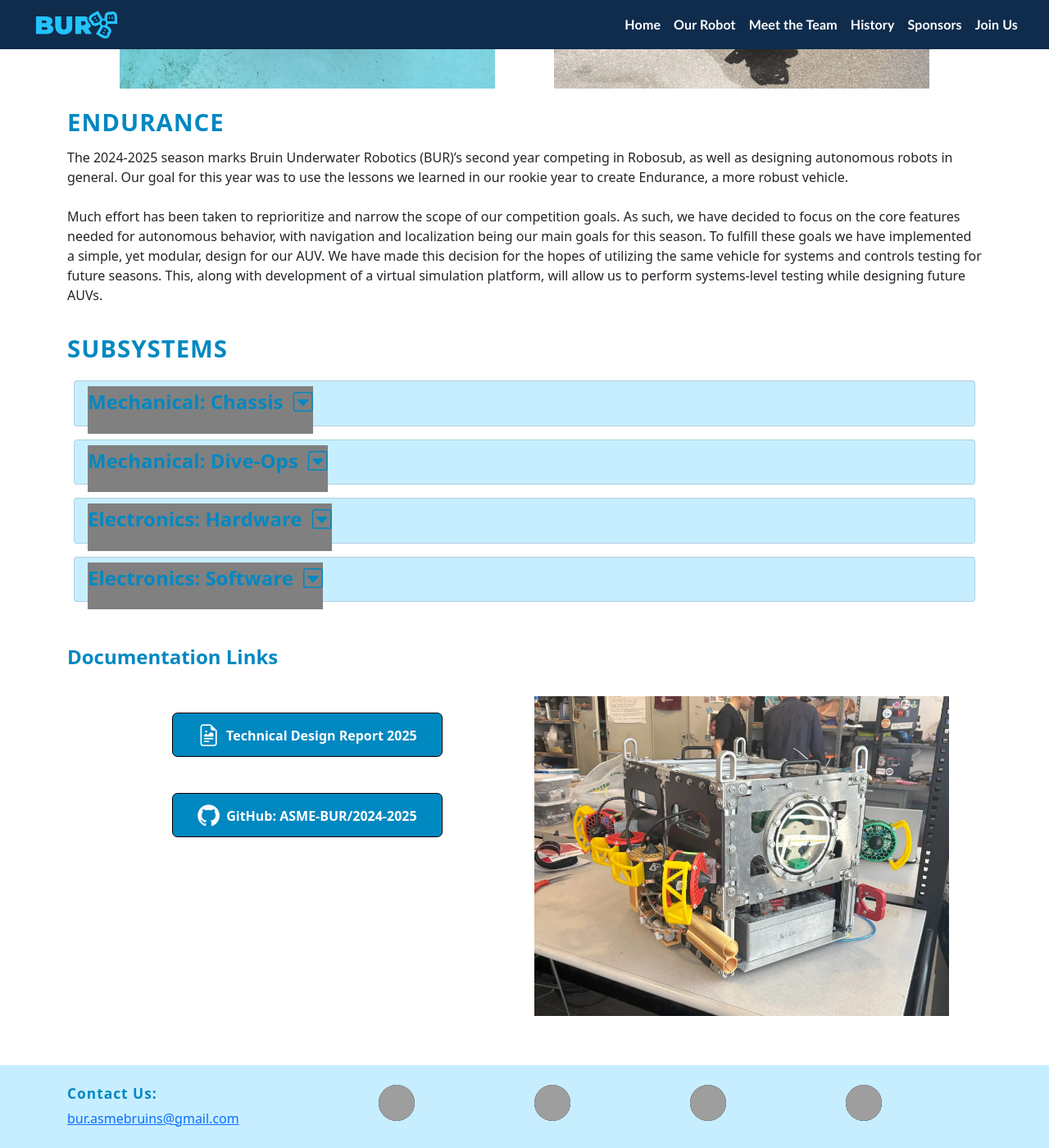
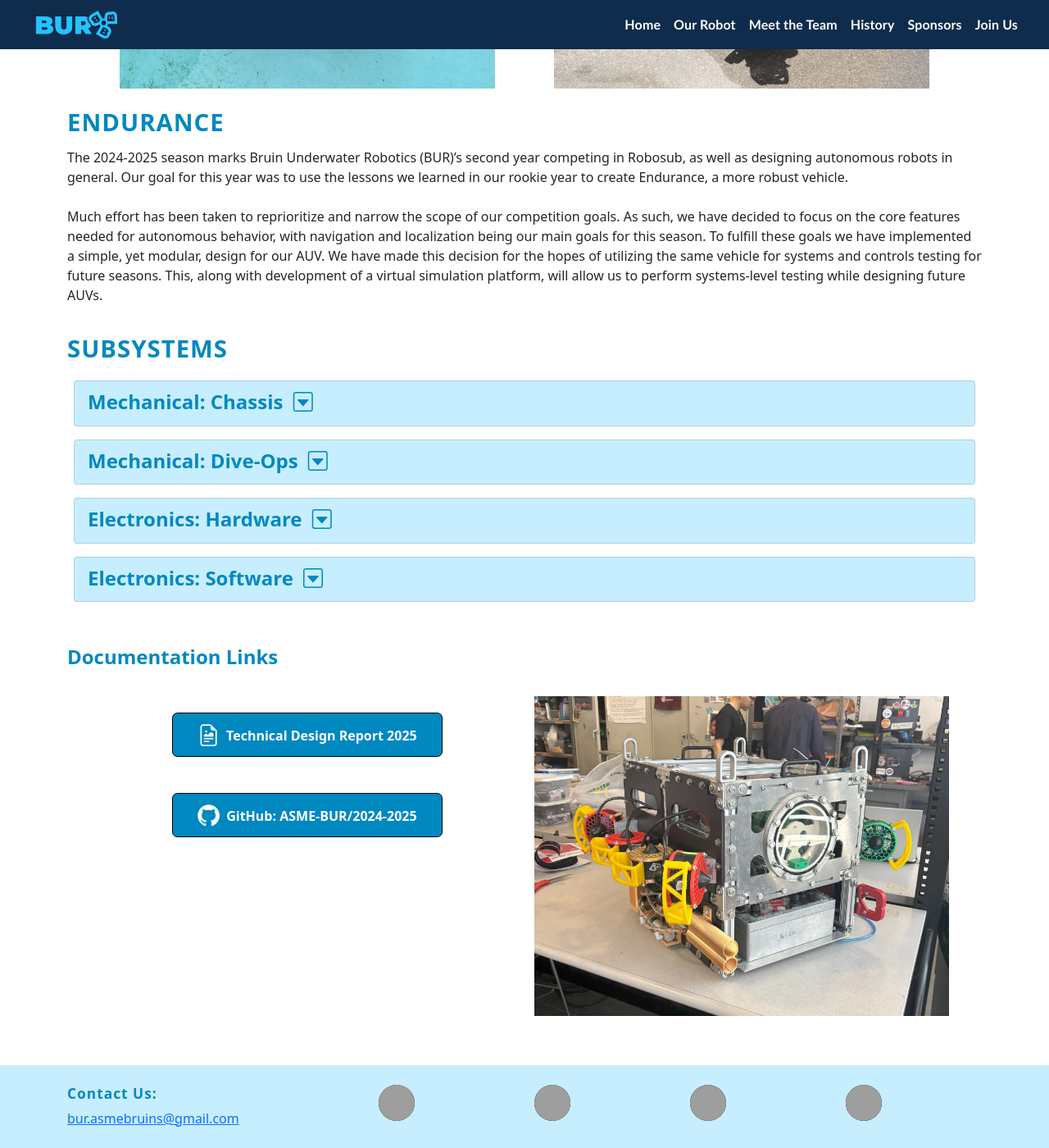
Before and after one commit to bruin-underwater-robotics/bruin-underwater-robotics.github.io, a Jekyll site: the page built from _pages/history/2024_2025.md, in a window 1280 px wide and 1400 px high, scrolled down 974 px. Shown: the whole window at 82% size. Built offline with Jekyll 4.4.1, drawn with Linux system fonts in a browser that asks for light colours; nearby versions of some CDN libraries; grey boxes are pictures that could not be loaded.

Commit message:
Fix bad color

```diff
--- a/assets/css/main.scss
+++ b/assets/css/main.scss
@@ -261,7 +261,7 @@ $banner-height-small-mobile: 300px;
 
 .bur-card-header {
   text-decoration: none;
-  background-color: gray;
+  // background-color: gray;
 }
 
 .bur-card-col {
```
